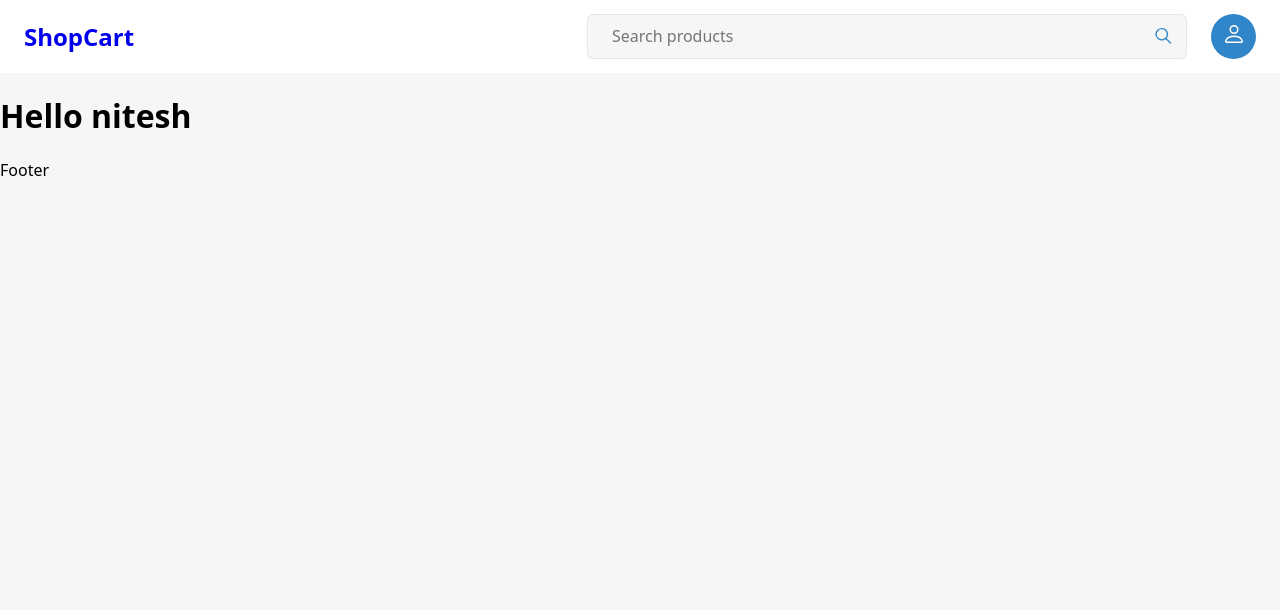
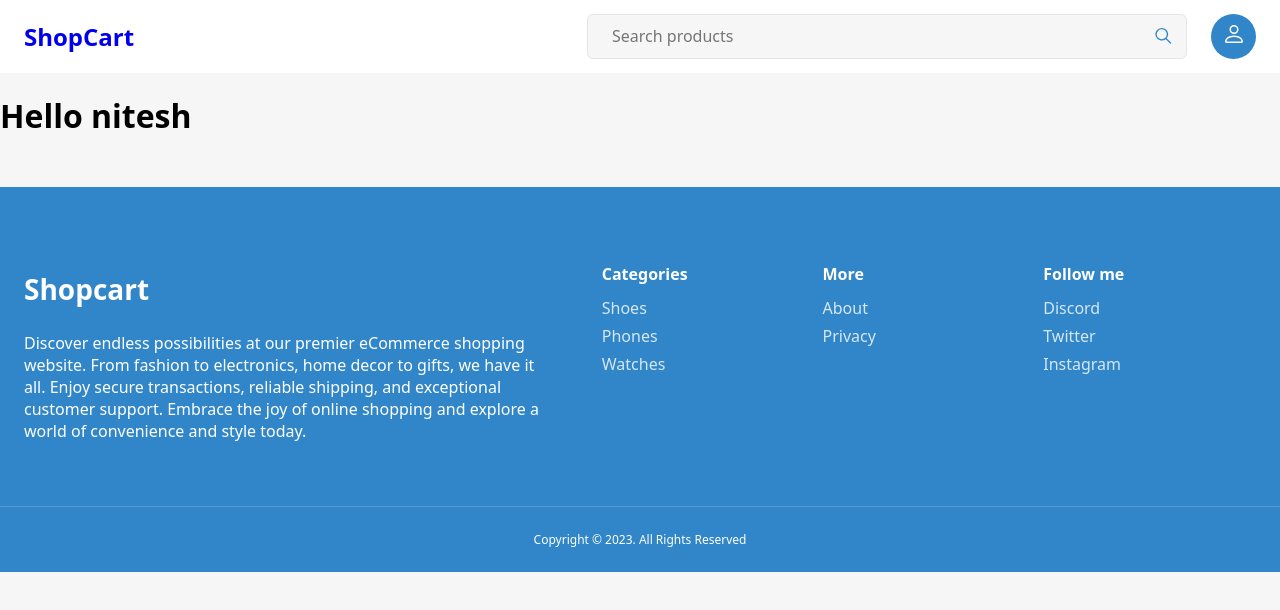
Before and after one commit to Anubhav0114/Ecommerce-Site, a Nuxt app: page / in a window 1280 px wide. Shown: the top 610 px of the page. Built offline with nearby package versions, Linux system fonts and the light colour scheme.

Commit message:
footer completed

```diff
--- a/components/Footer.vue
+++ b/components/Footer.vue
@@ -1,6 +1,144 @@
 <script setup lang='ts'>
 </script>
 <template>
-    <div>Footer</div>
+    <section id="footer">
+        <div class="container section">
+            <div class="grid">
+                <div class="left">
+                    <h2>Shopcart</h2>
+                    <p>Discover endless possibilities at our premier eCommerce shopping website. From fashion to electronics, home decor to gifts, we have it all. Enjoy secure transactions, reliable shipping, and exceptional customer support. Embrace the joy of online shopping and explore a world of convenience and style today.</p>
+                </div>
+                <div class="right">
+                    <ul>
+                        <li class="heading">Categories</li>
+                        <li><NuxtLink to="/terms" class="link">Shoes</NuxtLink></li>
+                        <li><NuxtLink to="/privacy" class="link">Phones</NuxtLink></li>
+                        <li><NuxtLink to="/rules" class="link">Watches</NuxtLink></li>
+                    </ul>
+
+                    <ul>
+                        <li class="heading">More</li>
+                        <li><NuxtLink to="/blogs" class="link">About</NuxtLink></li>
+                        <li><NuxtLink to="/docs" class="link">Privacy</NuxtLink></li>
+                    </ul>
+
+                    <ul>
+                        <li class="heading">Follow me</li>
+                        <li><NuxtLink to="/discord" class="link">Discord</NuxtLink></li>
+                        <li><NuxtLink to="/twitter" class="link">Twitter</NuxtLink></li>
+                        <li><NuxtLink to="/instagram" class="link">Instagram</NuxtLink></li>
+                    </ul>
+                </div>
+            </div>
+        </div>
+        <hr>
+        <div class="container copyright">
+            <p>Copyright © 2023. All Rights Reserved</p>
+        </div>
+    </section>
 </template>
-<style scoped></style>
+<style scoped>
+
+
+#footer hr{
+    border: none;
+    border-top: 1px solid rgba(255, 255, 255, 0.171);
+}
+#footer .grid {
+    display: grid;
+    grid-template-columns: 4fr 5fr;
+    gap: 40px;
+}
+
+#footer .section{
+    padding-top: 60px;
+    padding-bottom: 40px;
+}
+
+#footer {
+    overflow: auto;
+    margin-top: 50px;
+    background-color: var(--color-primary);
+    min-height: 300px;
+    color: var(--color-on-primary);
+}
+
+#footer h2 {
+    font-size: var(--big2-font);
+    font-weight: 600;
+}
+
+#footer .left p {
+    margin-top: 12px;
+    font-size: var(--medium-font);
+}
+
+#footer .right{
+    display: grid;
+    grid-template-columns: 1fr 1fr 1fr;
+}
+
+
+
+#footer ul {
+    padding: 0;
+    list-style-type: none;
+}
+
+#footer li {
+    color: inherit;
+    padding: 0 8px;
+    margin-bottom: 6px;
+}
+
+#footer li.heading{
+    color: inherit;
+    font-size: var(--medium-2-font);
+    font-weight: 600;
+    margin-bottom: 12px;
+}
+
+
+#footer li a {
+    opacity: 0.8;
+    color: inherit;
+    text-decoration: none;
+    font-size: var(--medium-font);
+    margin-bottom: 8px;
+}
+
+#footer li a:hover{
+    font-weight: 600;
+}
+
+#footer .copyright{
+    font-size: var(--small-font);
+    color: inherit;
+    text-align: center;
+    margin: 24px auto;
+}
+
+
+
+
+@media only screen and (max-width: 800px) {
+   #footer .grid{
+    grid-template-columns: 100%;
+  }
+
+  #footer .left{
+    text-align: center;
+  }
+  #footer .right{
+    margin-top: 40px;
+    text-align: center;
+  }
+}
+
+
+@media only screen and (max-width: 400px) {
+  #footer .right{
+    grid-template-columns: 100%;
+  }
+}
+</style>
```
